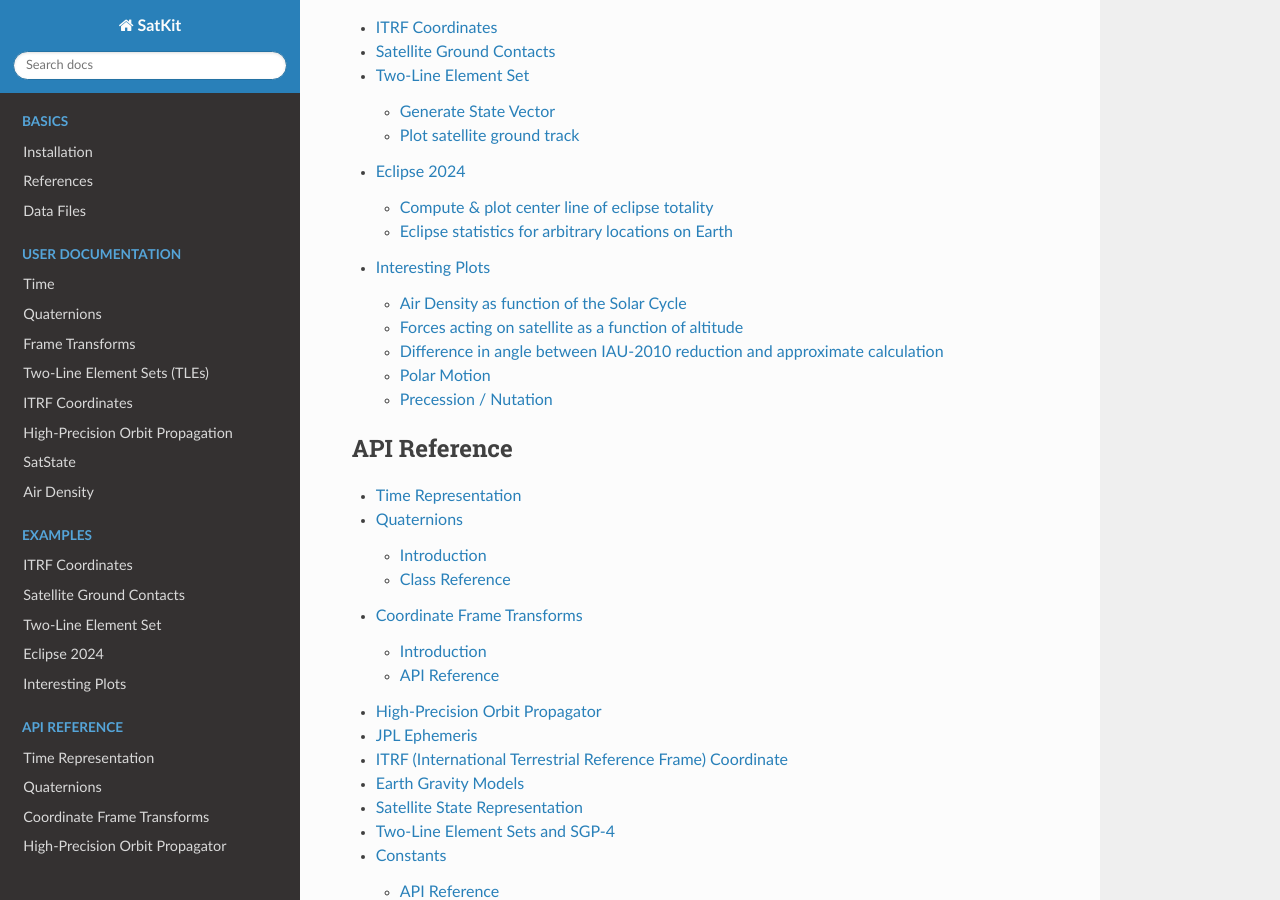
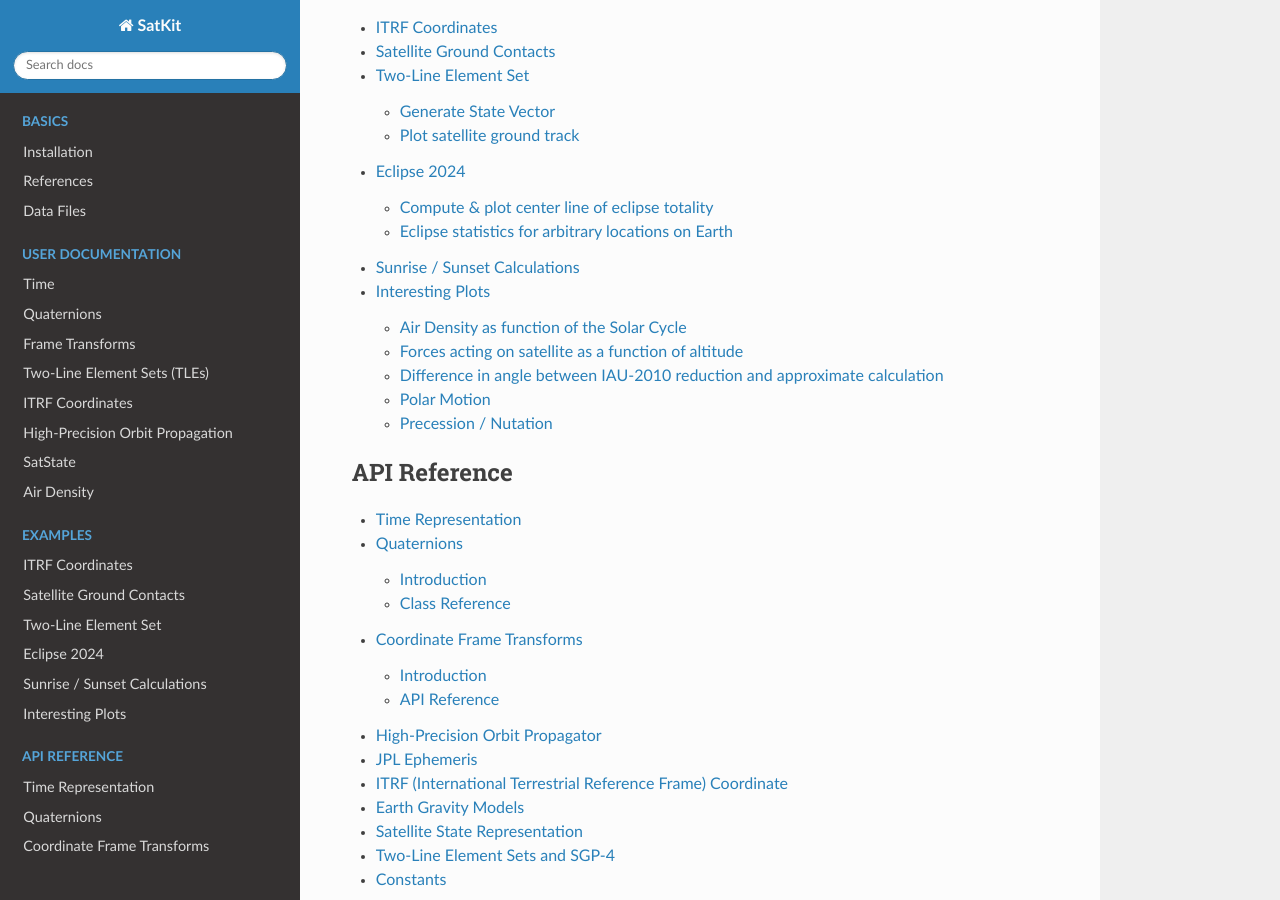
Before and after one commit to ssmichael1/satkit, a Sphinx documentation site: the page built from python/docs/source/index.md, in a window 1280 px wide and 900 px high, scrolled down 1789 px. Built offline with Sphinx 7.4.7 and the Read the Docs theme 3.1.0, drawn with Linux system fonts in a browser that asks for light colours.

Commit message:
add sunrise / sunset example

```diff
--- a/python/docs/source/index.md
+++ b/python/docs/source/index.md
@@ -74,6 +74,7 @@ Please reach out of you find errors in code or calculations, are interested in c
   examples/Satellite Ground Contacts.ipynb
   examples/Two-Line Element Set.ipynb
   examples/Eclipse.ipynb
+  examples/Sunrise Sunset.ipynb
   examples/Plots.ipynb
 
 .. toctree::
```
Also changed, not shown: python/docs/source/examples/Sunrise Sunset.ipynb (added).
